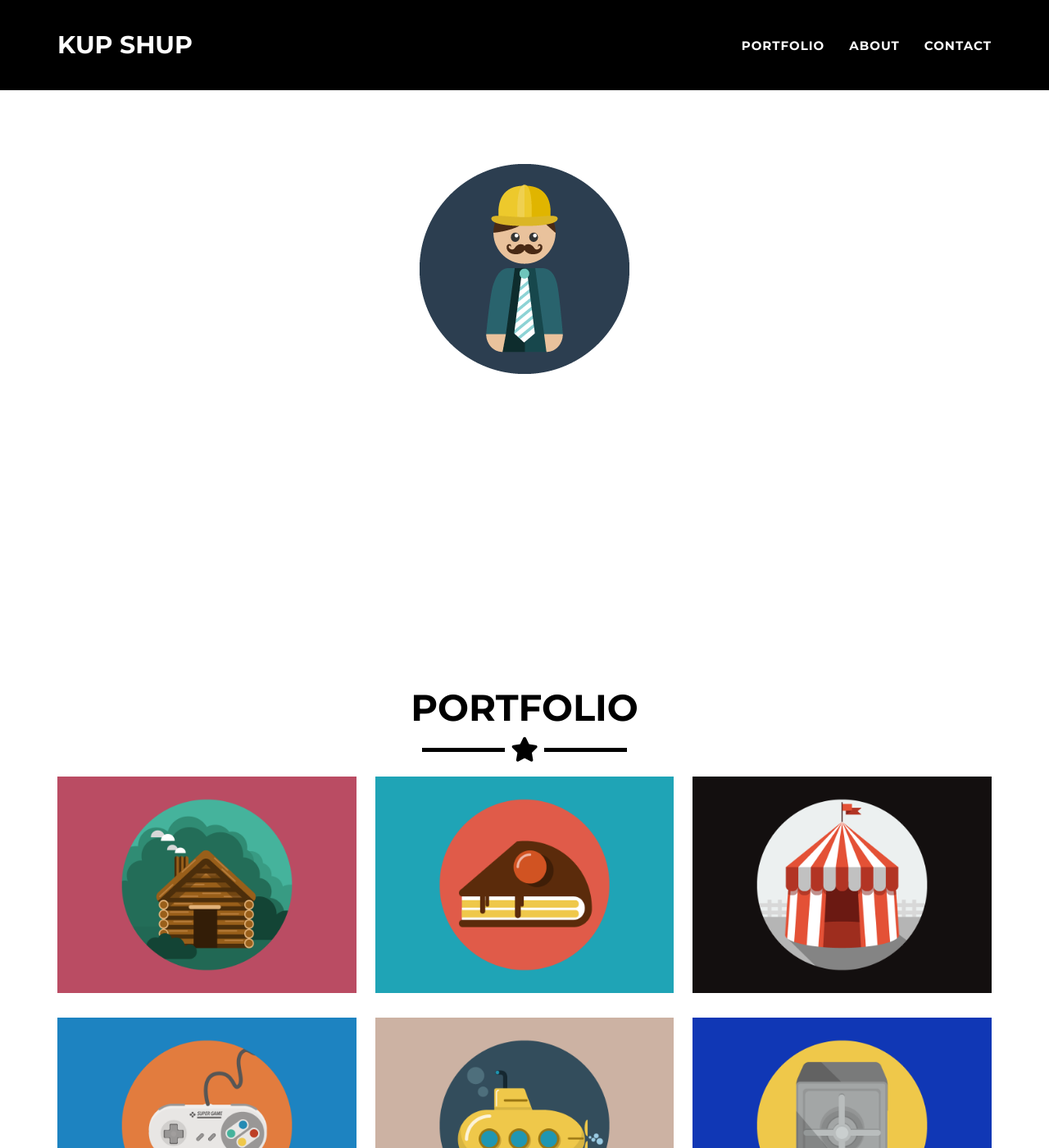
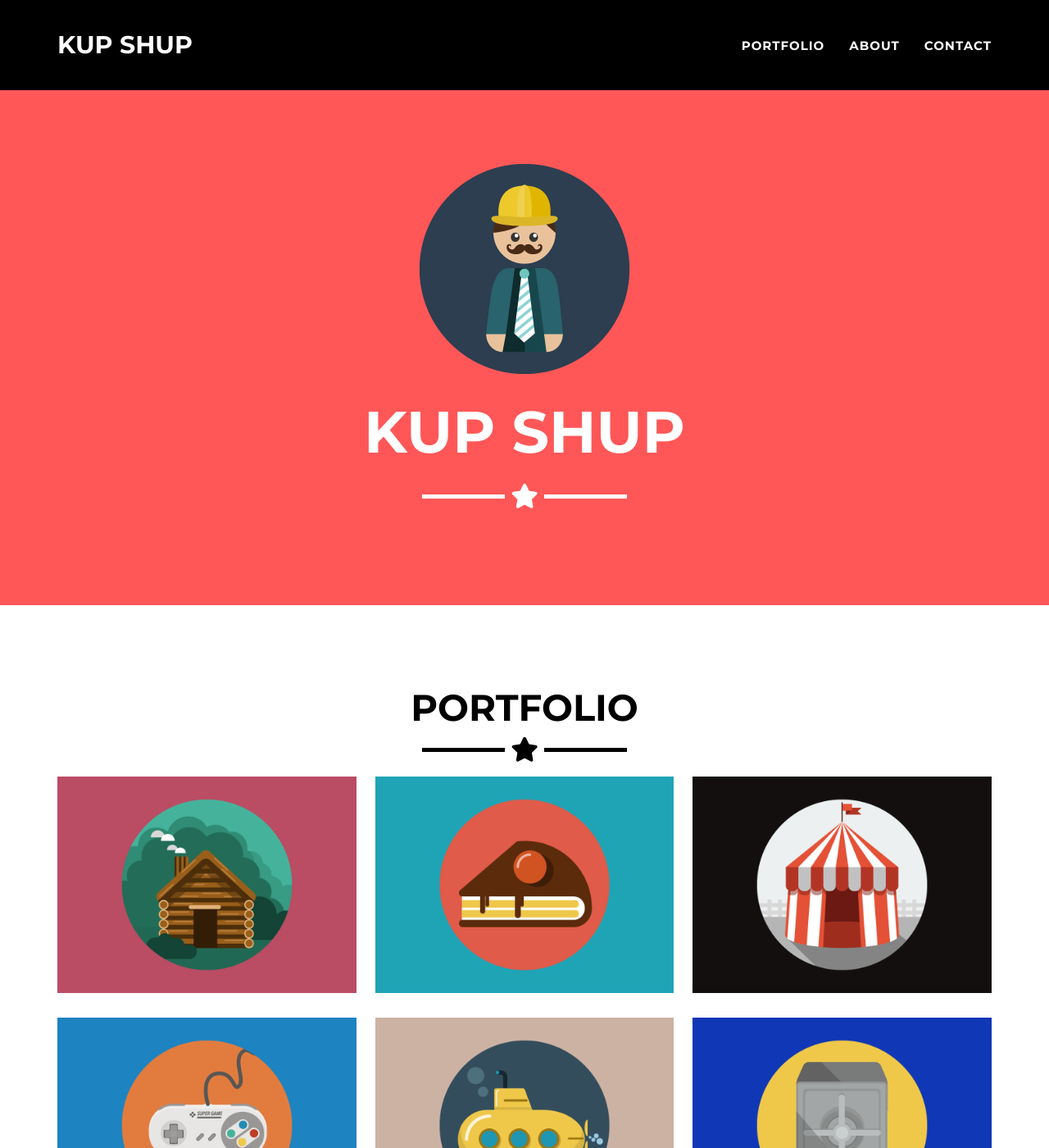
Before and after one commit to Iqbala/KSwebsite, a Jekyll site: the page built from _posts/2014-07-18-project-1.markdown, in a window 1280 px wide and 1400 px high. Shown: the whole window at 82% size. Built offline with Jekyll 4.4.1, drawn with Linux system fonts in a browser that asks for light colours.

Commit message:
Update _config.yml

```diff
--- a/_config.yml
+++ b/_config.yml
@@ -25,7 +25,7 @@ disqus_shortname: myshortname
 
 # Color settings (hex-codes without the leading hash-tag)
 color:
-  primary: "ffddaaa" #80B3FF
+  primary: "ff5757" #80B3FF
   primary-rgb: "255,221,170" #"128,179,255"
   secondary: "000" #FD6E8A
   secondary-dark: "000" #A2122F
```
